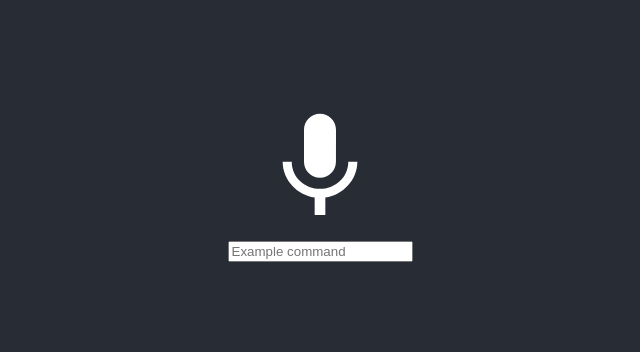
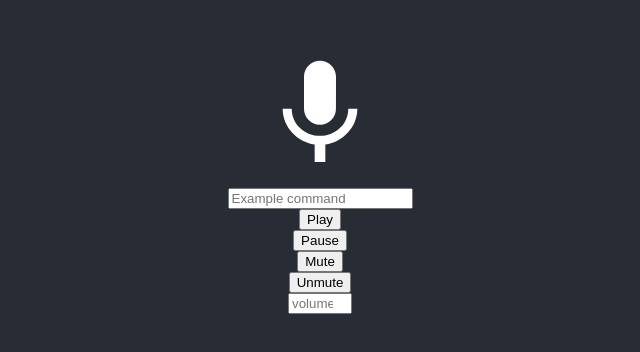
Before and after one commit to Aktyn/AsystentGlosowy, a React (Create React App) app in the folder frontend/: page / in a window 1280 px wide. Shown: the part 218-570 px from the top of the page, without its empty margins (320-960 px from the left). Built offline with nearby package versions, Linux system fonts and the light colour scheme; no server answers.

Commit message:
added buttons which can control the playback

```diff
--- a/frontend/src/App.js
+++ b/frontend/src/App.js
@@ -1,7 +1,7 @@
 import React from 'react';
 import Microphone from './components/Microphone';
 import YouTubeEmbed from "./components/YouTubeEmbed";
-import {MESSAGE_TYPE, sendCommand, eventEmitter} from './serverConnection';
+import {MESSAGE_TYPE, sendCommand, eventEmitter, handleJSON} from './serverConnection';
 import SpeechModule, {RESULT_TYPE} from './speechModule';
 
 import './App.css';
@@ -11,6 +11,7 @@ export default class App extends React.Component {
 	state = {
 		videoId: null,
 		title: null,
+		speechText: '',
 	};
 
 	componentDidMount() {
@@ -50,6 +51,9 @@ export default class App extends React.Component {
 	 */
 	_onSpeechResults(results, result_index) {
 		console.log( results, result_index );
+		this.setState({
+			speechText: results[0].result
+		})
 
 		sendCommand({
 			type: MESSAGE_TYPE.speech_result,
@@ -94,6 +98,17 @@ export default class App extends React.Component {
 								result_index: 3
 							})
 						}
+						else if(e.target.value === 'test3') {
+							sendCommand({
+								type: MESSAGE_TYPE.speech_result,
+								results: [{
+									result: 'zagraj piosenkę tiesto adagio for strings',
+									confidence: 0.700,
+									type: RESULT_TYPE.FINAL
+								}],
+								result_index: 4
+							})
+						}
 						else { // noinspection JSUnresolvedVariable
 							sendCommand(e.target.value);
 						}
@@ -102,6 +117,14 @@ export default class App extends React.Component {
 					}
 				}}/></div>
 				{this.state.videoId && this.state.title ? <YouTubeEmbed videoId={this.state.videoId} /> : null}
+				<div>
+					{this.state.speechText ? <p>{this.state.speechText}</p> : null}
+				</div>
+				<button id='playBtn' onClick={ () => handleJSON({res: 'play'})}>Play</button>
+				<button id='pauseBtn' onClick={ () => handleJSON({res: 'pause'})}>Pause</button>
+				<button id='muteBtn' onClick={ () => handleJSON({res: 'mute'})}>Mute</button>
+				<button id='unmuteBtn' onClick={ () => handleJSON({res: 'unmute'})}>Unmute</button>
+				<input id='setVolumeInput' type='number' min='0' max='100' placeholder='volume' onChange={() => handleJSON({res: 'setVolume', volume: document.getElementById('setVolumeInput').value})}/>
 			</header>
 		</div>;
 	}
--- a/frontend/src/components/YouTubeEmbed.js
+++ b/frontend/src/components/YouTubeEmbed.js
@@ -1,5 +1,7 @@
 import React from 'react';
 import YouTube from "react-youtube";
+
+import {eventEmitter} from "../serverConnection";
 
 export default class YouTubeEmbed extends React.Component {
     options = {
@@ -10,12 +12,34 @@ export default class YouTubeEmbed extends React.Component {
         }
     };
 
+    componentDidMount() {
+        eventEmitter.on('play', () => {
+            YouTubeEmbed.playVideo(this.e)
+        });
+
+        eventEmitter.on('pause', () => {
+            YouTubeEmbed.pauseVideo(this.e)
+        });
+
+        eventEmitter.on('mute', () => {
+            YouTubeEmbed.muteVideo(this.e)
+        });
+
+        eventEmitter.on('unmute', () => {
+            YouTubeEmbed.unmuteVideo(this.e)
+        });
+
+        eventEmitter.on('setVolume', (volume) => {
+            YouTubeEmbed.setVolume(this.e, volume)
+        });
+    }
+
     render() {
         return (
             <YouTube
                 videoId={this.props.videoId}
                 opts={this.options}
-                onReady={YouTubeEmbed.pauseVideo}
+                onReady={e => this.e = e}
             />
         );
     }
@@ -26,8 +50,8 @@ export default class YouTubeEmbed extends React.Component {
         console.log('Pausing the video')
     }
 
-    static resumeVideo(event) {
-        event.target.resumeVideo();
+    static playVideo(event) {
+        event.target.playVideo();
         console.log('Resuming the video')
     }
 
@@ -36,7 +60,12 @@ export default class YouTubeEmbed extends React.Component {
         console.log('Muting the video')
     }
 
-    static setVolume(event) {
-        event.target.setVolume(70) //todo
+    static unmuteVideo(event) {
+        event.target.unMute();
+        console.log('Muting the video')
+    }
+
+    static setVolume(event, volume) {
+        event.target.setVolume(volume)
     }
 }
--- a/frontend/src/serverConnection.js
+++ b/frontend/src/serverConnection.js
@@ -12,7 +12,7 @@ export const MESSAGE_TYPE = {
 };
 
 /** @param {Object} data */
-function handleJSON(data) {
+export function handleJSON(data) {
 	console.log('data', data);
 
 	switch (data.res) {
@@ -27,6 +27,21 @@ function handleJSON(data) {
 			else {
 				console.error('Problem with requesting song, no video_id or title provided')
 			}
+			break;
+		case 'play':
+			eventEmitter.emit('play');
+			break;
+		case 'pause':
+			eventEmitter.emit('pause');
+			break;
+		case 'mute':
+			eventEmitter.emit('mute');
+			break;
+		case 'unmute':
+			eventEmitter.emit('unmute');
+			break;
+		case 'setVolume':
+			eventEmitter.emit('setVolume', data.volume);
 			break;
 		default:
 			console.warn('Unknown server message');
```
